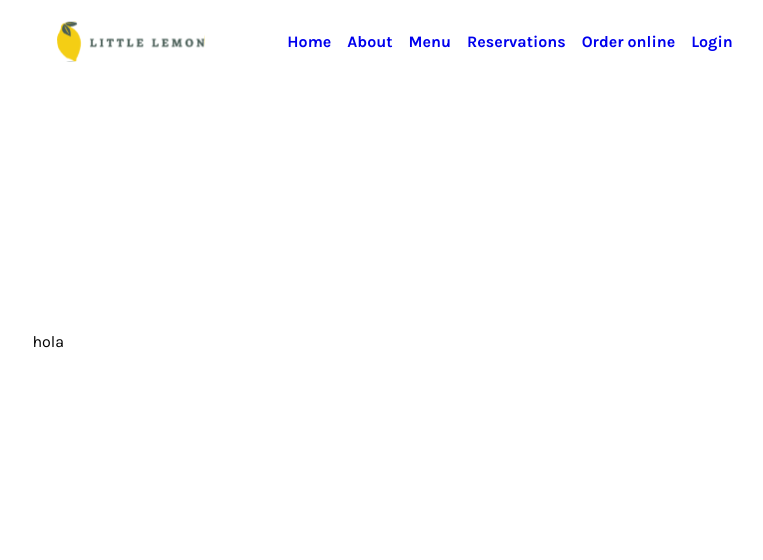
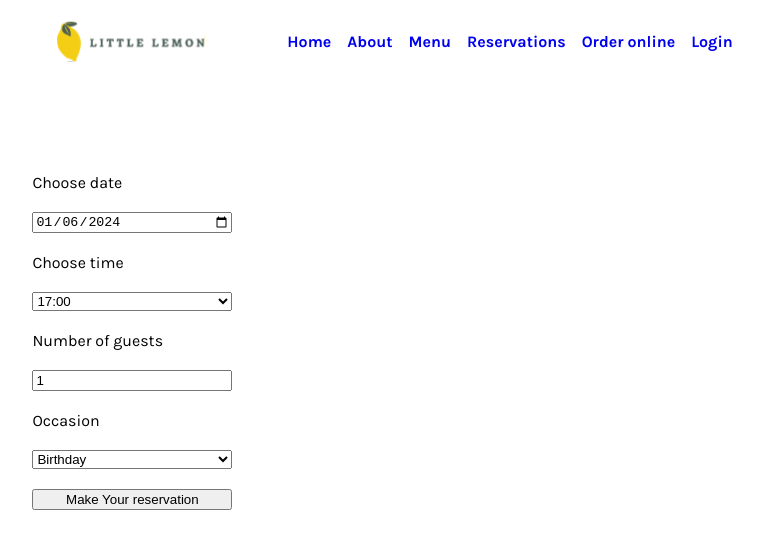
Before and after one commit to SVarelaRamos/developer-capstone, a React (Create React App) app: page /booking in a window 1280 px wide. Shown: the top 560 px of the page, without its empty margins (245-1008 px from the left). Built offline with nearby package versions, Linux system fonts and the light colour scheme; a web font is replaced by a local one.

Commit message:
Added stateful form

```diff
--- /dev/null
+++ b/src/BookingForm.js
@@ -0,0 +1,78 @@
+import React, { useState } from "react";
+
+function BookingForm() {
+  const [resDate, setResDate] = useState(
+    new Date().toISOString().split("T")[0]
+  );
+  const [resTime, setResTime] = useState("");
+  const [guests, setGuests] = useState(1);
+  const [occasion, setOcasion] = useState("Birthday");
+  const [availableTimes, setAvailableTimes] = useState([
+    "17:00",
+    "18:00",
+    "19:00",
+    "20:00",
+    "21:00",
+    "22:00",
+  ]);
+
+  function handleGuests(e) {
+    setGuests(e.value);
+  }
+
+  function handleResDate(e) {
+    setResDate(e.target.value);
+  }
+
+  function handleResTime(e) {
+    setResTime(e.target.value);
+  }
+
+  function handleOcasion(e) {
+    setOcasion(e.target.value);
+  }
+
+  function handleSubmit(e) {
+    e.preventDefault();
+  }
+  return (
+    <form
+      style={{ display: "grid", maxWidth: "200px", gap: "20px" }}
+      onSubmit={handleSubmit}
+    >
+      <label htmlFor="res-date">Choose date</label>
+      <input
+        type="date"
+        id="res-date"
+        value={resDate}
+        onChange={handleResDate}
+      />
+      <label htmlFor="res-time">Choose time</label>
+      <select id="res-time" value={resTime} onChange={handleResTime}>
+        {availableTimes.map((time) => (
+          <option key={time} value={time}>
+            {time}
+          </option>
+        ))}
+      </select>
+      <label htmlFor="guests">Number of guests</label>
+      <input
+        type="number"
+        placeholder="1"
+        min="1"
+        max="10"
+        id="guests"
+        value={guests}
+        onChange={handleGuests}
+      />
+      <label htmlFor="occasion">Occasion</label>
+      <select id="occasion" value={occasion} onChange={handleOcasion}>
+        <option>Birthday</option>
+        <option>Anniversary</option>
+      </select>
+      <input type="submit" value="Make Your reservation" />
+    </form>
+  );
+}
+
+export default BookingForm;
--- a/src/BookingPage.js
+++ b/src/BookingPage.js
@@ -1,5 +1,11 @@
+import BookingForm from "./BookingForm";
+
 function BookingPage() {
-  return <main>hola</main>;
+  return (
+    <main>
+      <BookingForm />
+    </main>
+  );
 }
 
 export default BookingPage;
```
